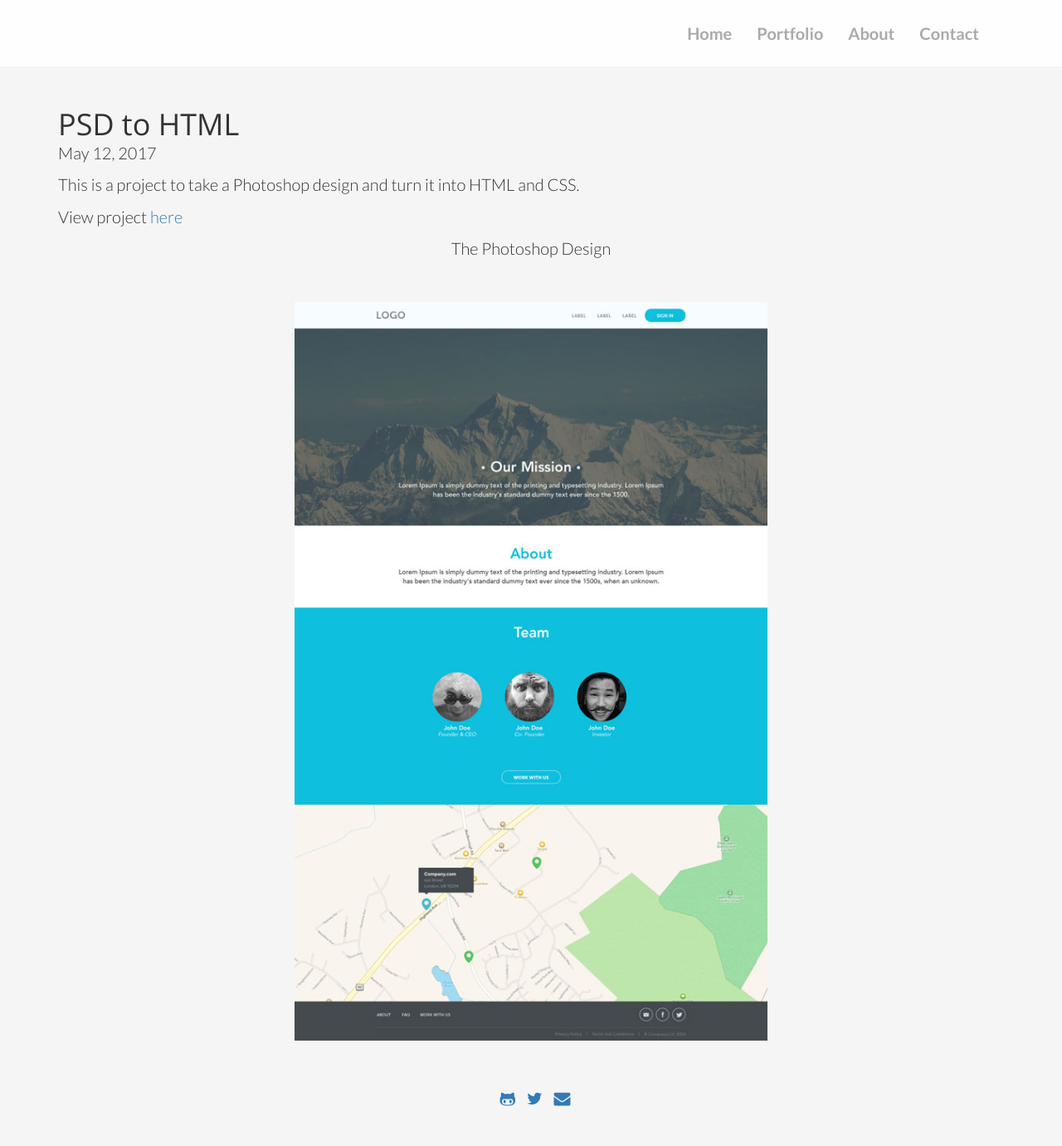
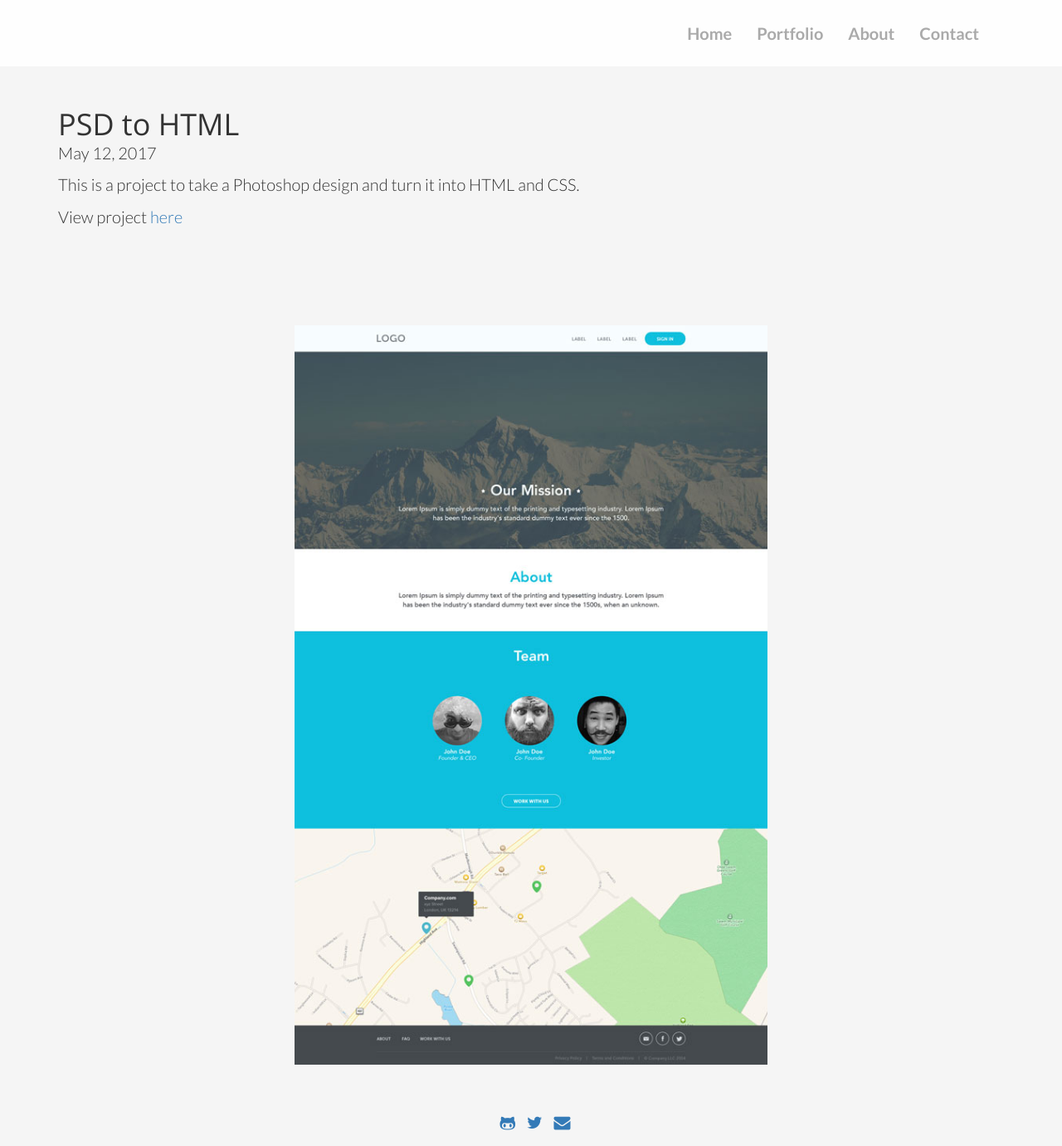
Before and after one commit to dfuentes22/dfuentes22.github.io, a Jekyll site: the page built from _posts/2017-05-12-PSDtoHTML.md, in a window 1280 px wide. Shown: the whole page at 83% size. Built offline with Jekyll 4.4.1, drawn with Linux system fonts in a browser that asks for light colours; nearby versions of some CDN libraries; before the commit the page ends 1353 px from its top, so only the background shows below that.

Commit message:
text edit

```diff
--- a/_posts/2017-05-12-PSDtoHTML.md
+++ b/_posts/2017-05-12-PSDtoHTML.md
@@ -12,6 +12,7 @@ View project <a href="#">here</a>
 
 
 <div class="preview">
-<p class="text-center">The Photoshop Design</p>
+<br>
+<br>
 <img src="../img/PSDDesignOne.jpg">
 </div>
```
